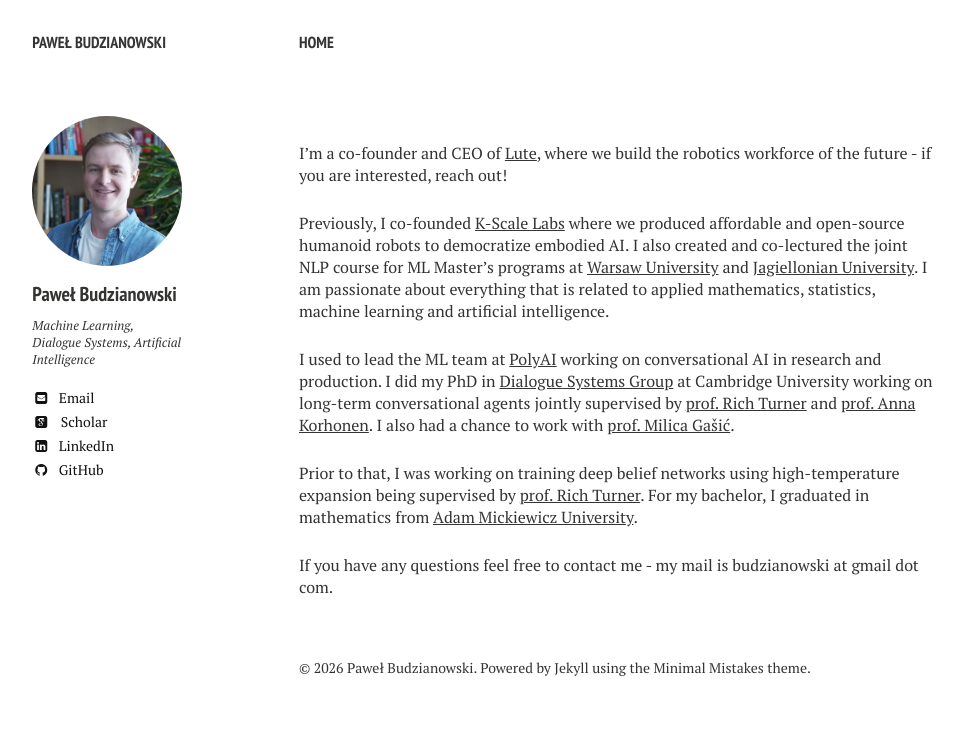
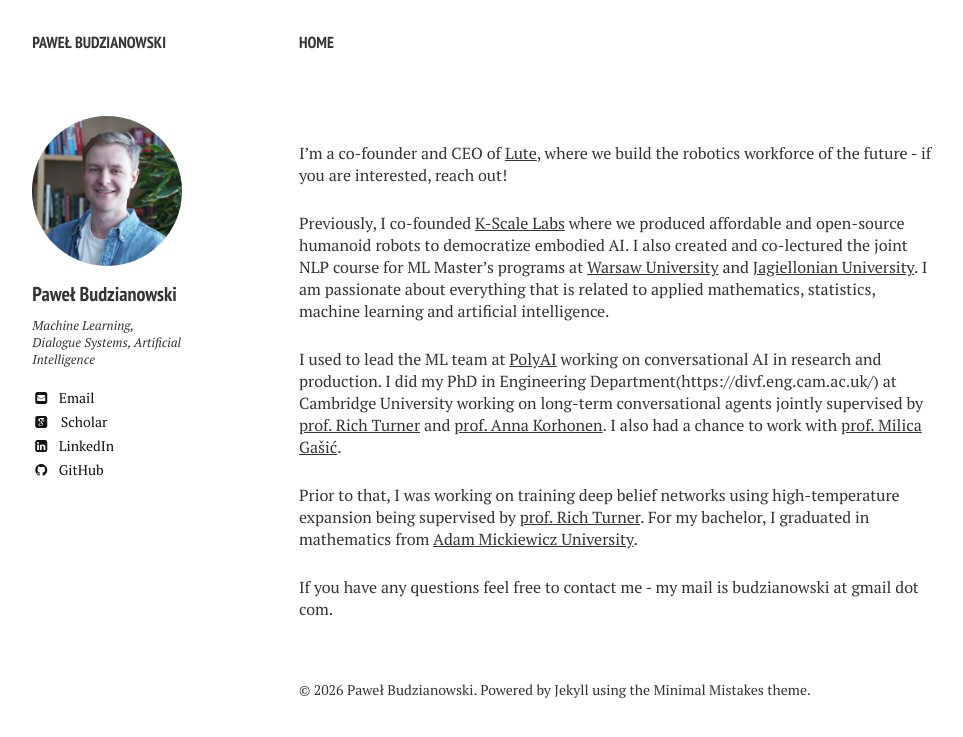
Before and after one commit to budzianowski/budzianowski.github.io, a Jekyll site: the page built from index.md, in a window 1280 px wide. Shown: the top 737 px of the page, without its empty margins (21-984 px from the left). Built offline with Jekyll 4.4.1, drawn with Linux system fonts in a browser that asks for light colours; nearby versions of some CDN libraries; some web fonts are replaced.

Commit message:
Update index.md

```diff
--- a/index.md
+++ b/index.md
@@ -8,10 +8,10 @@ image:
 ---
 I'm a co-founder and CEO of [Lute](https://lute.one), where we build the robotics workforce of the future - if you are interested, reach out!
 
-Previously, I co-founded [K-Scale Labs](https://ben.bolte.cc/static/docs/kscale-whitepaper.pdf) where we produced affordable and open-source humanoid robots to democratize embodied AI. I also created and co-lectured the joint NLP course for ML Master's programs at [Warsaw University](https://www.mimuw.edu.pl/en/machine-learning-new-field-masters-programs) and [Jagiellonian University](https://gmum.net/). I am passionate about everything that is related to applied mathematics, statistics, machine learning and artificial intelligence.
+Previously, I co-founded [K-Scale Labs](https://ben.bolte.cc/static/docs/kscale-whitepaper.pdf) where we produced affordable and open-source humanoid robots to democratize embodied AI. I also created and co-lectured the joint NLP course for ML Master's programs at [Warsaw University](https://mimuw.edu.pl/en/studies/machine-learning-a-new-field-of-masters-programs/) and [Jagiellonian University](https://gmum.net/). I am passionate about everything that is related to applied mathematics, statistics, machine learning and artificial intelligence.
 
-I used to lead the ML team at [PolyAI](https://www.polyai.com/) working on conversational AI in research and production. I did my PhD in [Dialogue Systems Group](https://dialogue.mi.eng.cam.ac.uk/index.php/people/) at Cambridge University working on long-term conversational agents jointly supervised by [prof. Rich Turner](https://learning.eng.cam.ac.uk/Public/Turner/WebHome) and [prof. Anna Korhonen](https://www.cl.cam.ac.uk/~alk23/). I also had a chance to work with [prof. Milica Gašić](https://www.cs.hhu.de/en/research-groups/dialog-systems-and-machine-learning.html).
+I used to lead the ML team at [PolyAI](https://poly.ai/) working on conversational AI in research and production. I did my PhD in Engineering Department(https://divf.eng.cam.ac.uk/) at Cambridge University working on long-term conversational agents jointly supervised by [prof. Rich Turner](https://learning.eng.cam.ac.uk/Public/Turner/WebHome) and [prof. Anna Korhonen](https://www.cl.cam.ac.uk/~alk23/). I also had a chance to work with [prof. Milica Gašić](https://www.cs.hhu.de/en/research-groups/dialog-systems-and-machine-learning.html).
 
-Prior to that, I was working on training deep belief networks using high-temperature expansion being supervised by [prof. Rich Turner](https://learning.eng.cam.ac.uk/Public/Turner/WebHome). For my bachelor, I graduated in mathematics from [Adam Mickiewicz University](https://en.wikipedia.org/wiki/Adam_Mickiewicz_University_in_Pozna%C5%84).
+Prior to that, I was working on training deep belief networks using high-temperature expansion being supervised by [prof. Rich Turner](https://learning.eng.cam.ac.uk/Public/Turner/WebHome). For my bachelor, I graduated in mathematics from [Adam Mickiewicz University](https://wmi.amu.edu.pl/en).
 
 If you have any questions feel free to contact me - my mail is budzianowski at gmail dot com.
```
